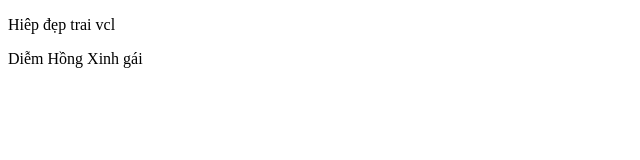
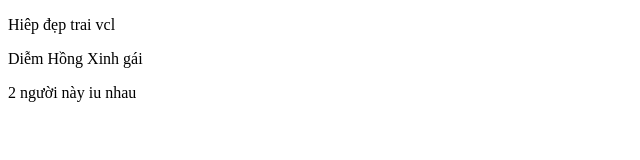
Before and after one commit to hoanghiep1602/Projectweb, a plain HTML site: page index.html in a window 1280 px wide. Shown: the whole page, without its empty margins (0-640 px from the left). Drawn offline with Linux system fonts and the light colour scheme.

Commit message:
Update index.html

```diff
--- a/index.html
+++ b/index.html
@@ -8,5 +8,6 @@
 <body>
     <p>Hiêp đẹp trai vcl </p>
     <p>Diễm Hồng Xinh gái </p>
+     <p>2 người này iu nhau </p>
 </body>
 </html>
```
